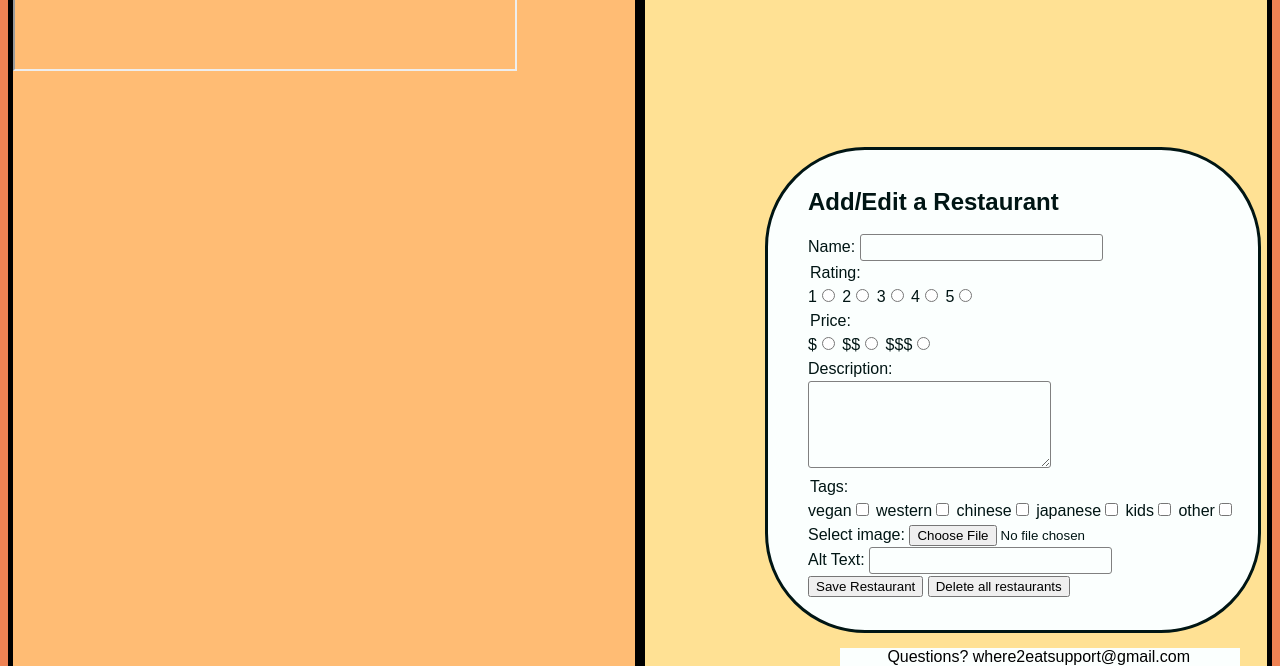
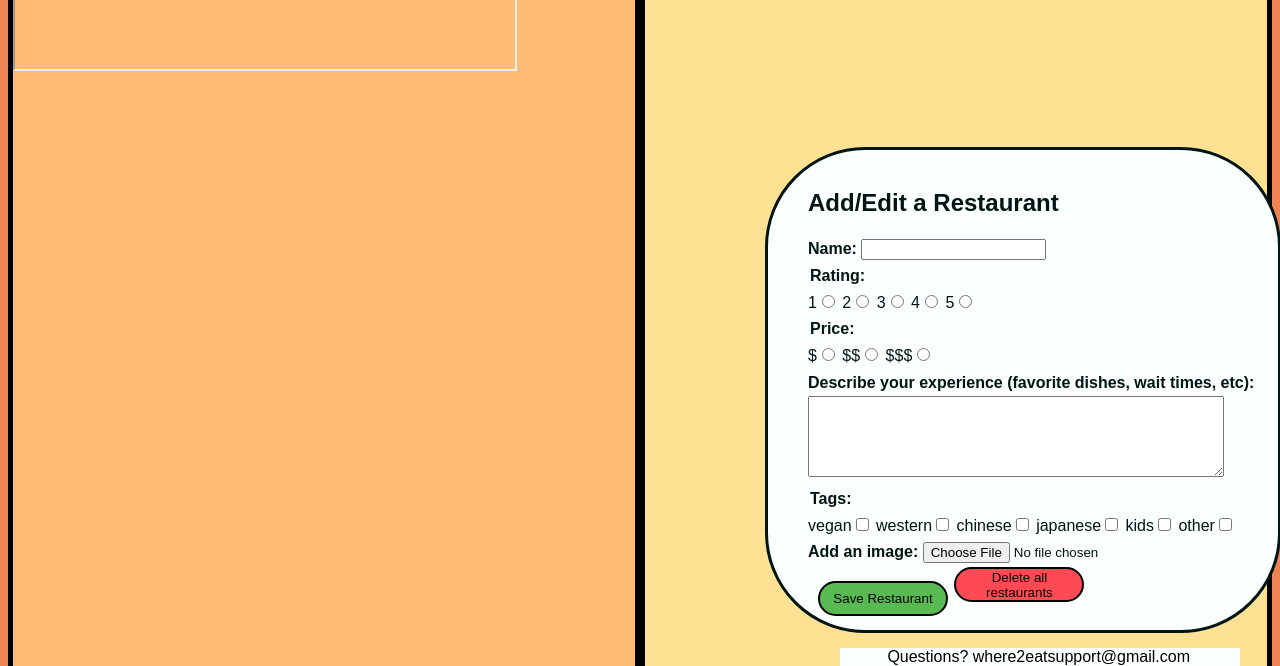
Before and after one commit to cse110-fall22-group37/cse110-fall22-group37, a website with bundled scripts: page source/index.html in a window 1280 px wide. Shown: the part 134-800 px from the top of the page. Built offline with nearby package versions, Linux system fonts and the light colour scheme.

Commit message:
updated buttons and form to not have alt img

```diff
--- a/source/restaurantEntry/main.css
+++ b/source/restaurantEntry/main.css
@@ -1,6 +1,6 @@
 .form-style {
   height: 450px;
-  width: 450px;
+  width: 470px;
   font-family: Arial, Helvetica, sans-serif;
   border-style: solid;
   border-width: 3px;
@@ -12,26 +12,51 @@
   padding-left: 40px;
   padding-bottom: 10px;
   background-color: #fbfffe;
-  line-height: 18pt;
-}
-
-.form-style input[type=text],
-.form-style input[type=date],
-.form-style input[type=number],
-.form-style input[type=url],
-.form-style select,
-.form-style textarea {
-	border-radius: 3px;
-	-webkit-border-radius: 3px;
-	-moz-border-radius: 3px;
-	border: 1px solid gray;
-	outline: none;
-	color: gray;
-	padding: 5px 8px 5px 8px;
-	background: #fbfffe;
-	width:50%;
+  line-height: 20pt;
 }
 
 label {
   color: #001514;
+  font-family: Arial, Helvetica, sans-serif;
 }
+
+textarea {
+  font-family: Arial, Helvetica, sans-serif;
+}
+
+textarea#description {
+  width: 410px;
+}
+
+button[type="add"] {
+  color: black;
+  background-color: #59b953;
+  border-radius: 100px;
+  border-style: solid;
+  border-color: black;
+  height: 35px;
+  width: 130px;
+  position:relative;
+  left:10px;
+  top:-20px;
+}
+
+button[type="deleteAll"] {
+  color: black;
+  height: 35px;
+  width: 130px;
+  background-color: #ff4a53;
+  border-radius: 100px;
+  border-style: solid;
+  border-color: black;
+  position:relative;
+  left:12px;
+  top:-26px;
+}
+
+legend,
+label[for="img"],
+label[for="restaurant-name"],
+label[for="description"] {
+  font-weight: bold;
+}
--- a/source/restaurantEntry/main.js
+++ b/source/restaurantEntry/main.js
@@ -45,7 +45,7 @@ function initFormHandler(entry) {
   //initialize the form content replace with current entry data
     form.innerHTML = `
     <h2 class="form-title">Add/Edit a Restaurant</h2>
-    <label for="restaurant-name">Name:
+    <label for="restaurant-name"> Name:
       <input type="text" id="name" name="name" value="${entry.name}" required>
     </label>
     <br>
@@ -78,7 +78,7 @@ function initFormHandler(entry) {
     </label>
     <br>
     <label for="description">
-      Description:
+      Describe your experience (favorite dishes, wait times, etc):
       <br>
       <textarea name="description" id="description" cols="38" rows="5">${entry.description}</textarea>
     </label>
@@ -103,13 +103,9 @@ function initFormHandler(entry) {
       ${TAGS[5]}<input type="checkbox" id="${TAGS[5]}" value="yes" name="${TAGS[5]}">
     </label>
     <br>
-    <label for="img">Select image:</label>
+    <label for="img">Add an image:</label>
       <input type="file" id="img" name="img" accept="image/*">
     <br>
-  <label for="image-alt">
-    Alt Text:
-    <input type="text" id="imgAlt" name="imgAlt" value="${entry.imgAlt}">
-  </label>
   <br>
 <button type="add">Save Restaurant</button>
 <button type="deleteAll" class="danger">Delete all restaurants</button>`;
--- a/source/restaurantEntry/restaurantEntry.js
+++ b/source/restaurantEntry/restaurantEntry.js
@@ -75,6 +75,31 @@ class RestaurantEntry extends HTMLElement {
         height:25px;
       }
 
+      button[type="delete"] {
+        color: black;
+        height: 35px;
+        width: 80px;
+        background-color: #ff4a53;
+        border-radius: 100px;
+        border-style: solid;
+        border-color: black;
+        font-size: 20px;
+      }
+
+      button[type="edit"] {
+        color: black;
+        height: 35px;
+        width: 80px;
+        background-color: #ef8354;
+        border-radius: 100px;
+        border-style: solid;
+        border-color: black;
+        font-size: 20px;
+        position: relative;
+        top: 11px;
+        left: 200px;
+      }
+
       div.rating {
         align-items: center;
         column-gap: 5px;
@@ -114,9 +139,10 @@ class RestaurantEntry extends HTMLElement {
         border-bottom-right-radius: 80px;
         height: 150px;
         object-fit: cover;
-        margin-right: 10px;
+        margin-right: 15px;
+        margin-top: 15px;
         width: 340px;
-        height: 200px
+        height: 200px;
       }
 
       p.description {
@@ -192,7 +218,7 @@ class RestaurantEntry extends HTMLElement {
       }
 
       elementArticle.innerHTML = `<img src= "${data.img}"
-                            alt="${data.imgAlt}">
+                            alt="${data.name} image">
                           <p class="name">
                             <a>${data.name}</a>
                           </p>
```
